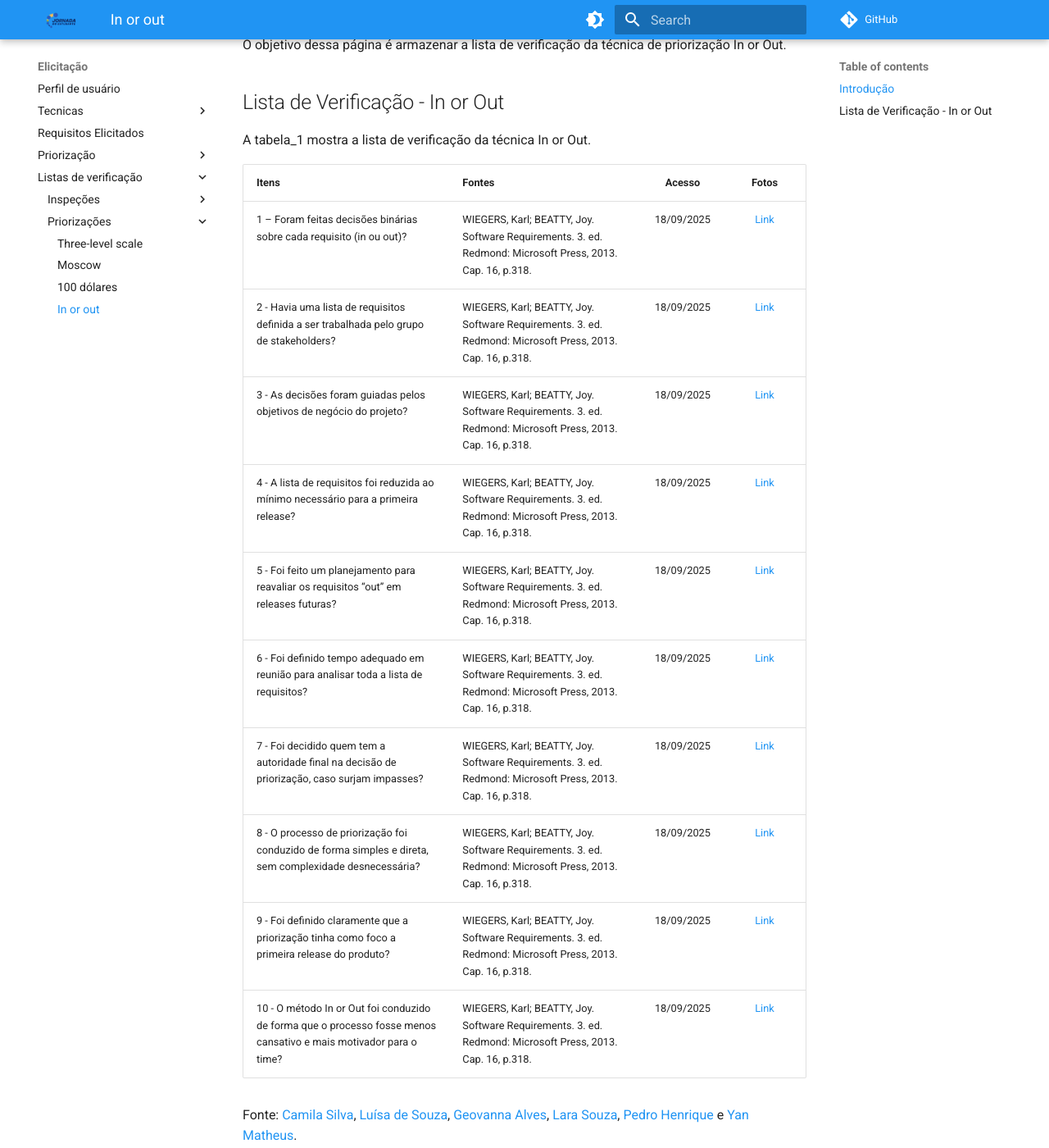
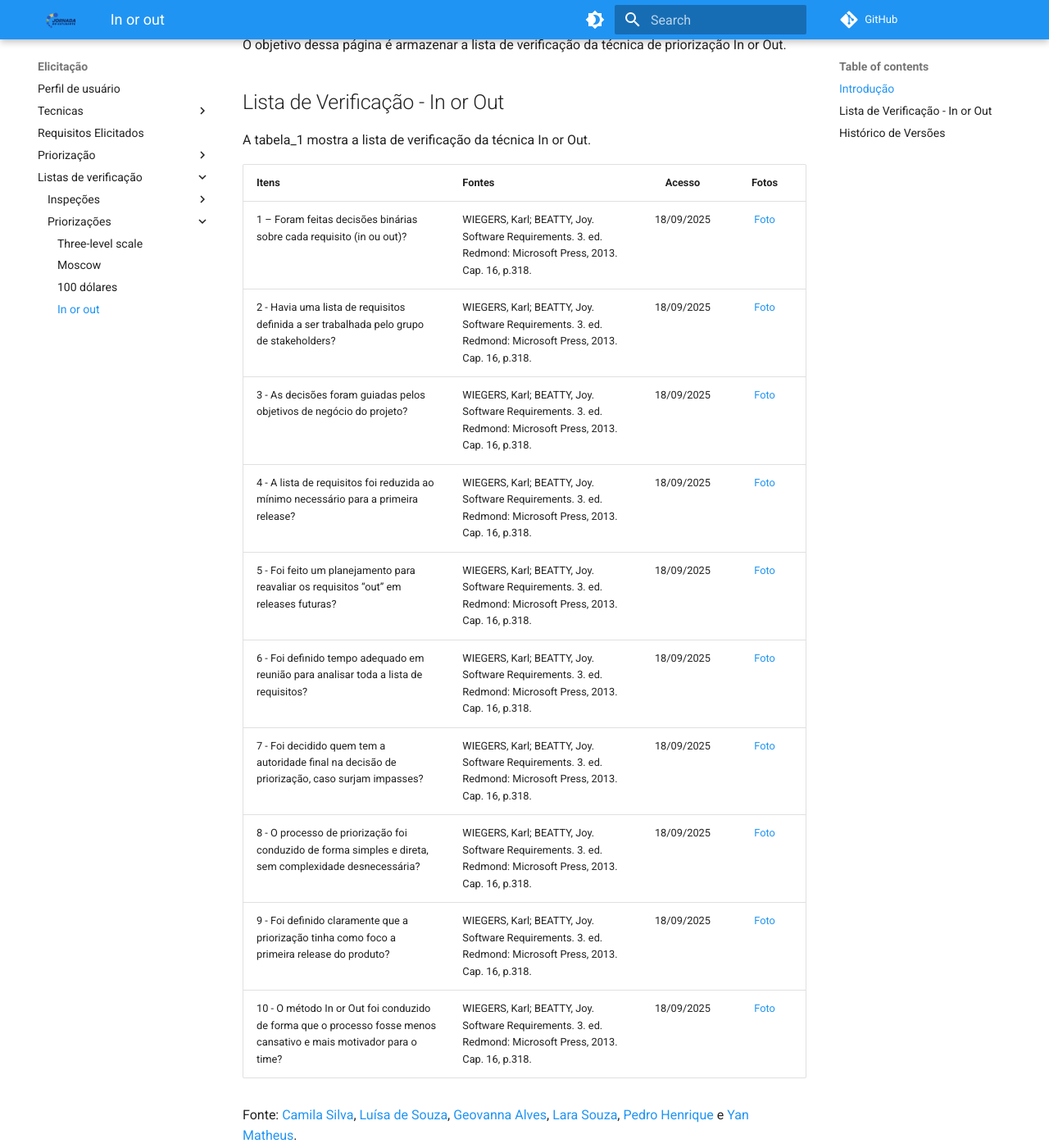
Before and after one commit to Requisitos-de-Software/2025.2-Grupo05, an MkDocs documentation site: the page built from docs/Elicitação/LVs/priorizações/In_or_outLV.md, in a window 1280 px wide and 1400 px high, scrolled down 237 px. Shown: the whole window at 82% size. Built offline with MkDocs 1.6.1 and Material for MkDocs 9.7.7, drawn with Linux system fonts in a browser that asks for light colours; comment, search, counter and statistics services are not loaded.

Commit message:
formatando listas de verificação de priorização

```diff
--- a/docs/Elicitação/LVs/priorizações/In_or_outLV.md
+++ b/docs/Elicitação/LVs/priorizações/In_or_outLV.md
@@ -5,27 +5,26 @@
 O objetivo dessa página é armazenar a lista de verificação da técnica de priorização In or Out.
 
 ## Lista de Verificação - In or Out
+
 A tabela_1 mostra a lista de verificação da técnica In or Out.
 
-| Itens | Fontes | Acesso | Fotos |
-| :---- | ----- | :---: | :---: |
-| 1 –  Foram feitas decisões binárias sobre cada requisito (in ou out)? |WIEGERS, Karl; BEATTY, Joy. Software Requirements. 3. ed. Redmond: Microsoft Press, 2013. Cap. 16, p.318.  | 18/09/2025 | [Link](https://postimg.cc/F7Q5qjLn)|
-| 2 \- Havia uma lista de requisitos definida a ser trabalhada pelo grupo de stakeholders?| WIEGERS, Karl; BEATTY, Joy. Software Requirements. 3. ed. Redmond: Microsoft Press, 2013. Cap. 16, p.318. | 18/09/2025 | [Link](https://postimg.cc/S2Fbh8PN)|
- | 3 \- As decisões foram guiadas pelos objetivos de negócio do projeto? | WIEGERS, Karl; BEATTY, Joy. Software Requirements. 3. ed. Redmond: Microsoft Press, 2013. Cap. 16, p.318. | 18/09/2025| [Link](https://postimg.cc/JtR4HVTR) |
-| 4 \- A lista de requisitos foi reduzida ao mínimo necessário para a primeira release?| WIEGERS, Karl; BEATTY, Joy. Software Requirements. 3. ed. Redmond: Microsoft Press, 2013. Cap. 16, p.318.|18/09/2025| [Link](https://postimg.cc/wywKsPvx) |
-| 5 \-  Foi feito um planejamento para reavaliar os requisitos “out” em releases futuras?| WIEGERS, Karl; BEATTY, Joy. Software Requirements. 3. ed. Redmond: Microsoft Press, 2013. Cap. 16, p.318. |18/09/2025 | [Link](https://postimg.cc/ZCcNvxPV)|
-| 6 \- Foi definido tempo adequado em reunião para analisar toda a lista de requisitos?| WIEGERS, Karl; BEATTY, Joy. Software Requirements. 3. ed. Redmond: Microsoft Press, 2013. Cap. 16, p.318. |18/09/2025| [Link](https://postimg.cc/qhsqVp1B)|
-| 7 \- Foi decidido quem tem a autoridade final na decisão de priorização, caso surjam impasses?|  WIEGERS, Karl; BEATTY, Joy. Software Requirements. 3. ed. Redmond: Microsoft Press, 2013. Cap. 16, p.318.| 18/09/2025| [Link](https://postimg.cc/k6mKLJxp)|
-| 8 \- O processo de priorização foi conduzido de forma simples e direta, sem complexidade desnecessária?| WIEGERS, Karl; BEATTY, Joy. Software Requirements. 3. ed. Redmond: Microsoft Press, 2013. Cap. 16, p.318. | 18/09/2025| [Link](https://postimg.cc/QBsM3Hys)|
-| 9 \- Foi definido claramente que a priorização tinha como foco a primeira release do produto?| WIEGERS, Karl; BEATTY, Joy. Software Requirements. 3. ed. Redmond: Microsoft Press, 2013. Cap. 16, p.318.| 18/09/2025 | [Link](https://postimg.cc/9DLkWkxt)|
-| 10 \- O método In or Out foi conduzido de forma que o processo fosse menos cansativo e mais motivador para o time?| WIEGERS, Karl; BEATTY, Joy. Software Requirements. 3. ed. Redmond: Microsoft Press, 2013. Cap. 16, p.318.| 18/09/2025| [Link](https://postimg.cc/ZW6rHvdg)|
-
+| Itens                                                                                                              | Fontes                                                                                                    |   Acesso   |                Fotos                |
+| :----------------------------------------------------------------------------------------------------------------- | --------------------------------------------------------------------------------------------------------- | :--------: | :---------------------------------: |
+| 1 – Foram feitas decisões binárias sobre cada requisito (in ou out)?                                               | WIEGERS, Karl; BEATTY, Joy. Software Requirements. 3. ed. Redmond: Microsoft Press, 2013. Cap. 16, p.318. | 18/09/2025 | [Foto](https://postimg.cc/F7Q5qjLn) |
+| 2 \- Havia uma lista de requisitos definida a ser trabalhada pelo grupo de stakeholders?                           | WIEGERS, Karl; BEATTY, Joy. Software Requirements. 3. ed. Redmond: Microsoft Press, 2013. Cap. 16, p.318. | 18/09/2025 | [Foto](https://postimg.cc/S2Fbh8PN) |
+| 3 \- As decisões foram guiadas pelos objetivos de negócio do projeto?                                              | WIEGERS, Karl; BEATTY, Joy. Software Requirements. 3. ed. Redmond: Microsoft Press, 2013. Cap. 16, p.318. | 18/09/2025 | [Foto](https://postimg.cc/JtR4HVTR) |
+| 4 \- A lista de requisitos foi reduzida ao mínimo necessário para a primeira release?                              | WIEGERS, Karl; BEATTY, Joy. Software Requirements. 3. ed. Redmond: Microsoft Press, 2013. Cap. 16, p.318. | 18/09/2025 | [Foto](https://postimg.cc/wywKsPvx) |
+| 5 \- Foi feito um planejamento para reavaliar os requisitos “out” em releases futuras?                             | WIEGERS, Karl; BEATTY, Joy. Software Requirements. 3. ed. Redmond: Microsoft Press, 2013. Cap. 16, p.318. | 18/09/2025 | [Foto](https://postimg.cc/ZCcNvxPV) |
+| 6 \- Foi definido tempo adequado em reunião para analisar toda a lista de requisitos?                              | WIEGERS, Karl; BEATTY, Joy. Software Requirements. 3. ed. Redmond: Microsoft Press, 2013. Cap. 16, p.318. | 18/09/2025 | [Foto](https://postimg.cc/qhsqVp1B) |
+| 7 \- Foi decidido quem tem a autoridade final na decisão de priorização, caso surjam impasses?                     | WIEGERS, Karl; BEATTY, Joy. Software Requirements. 3. ed. Redmond: Microsoft Press, 2013. Cap. 16, p.318. | 18/09/2025 | [Foto](https://postimg.cc/k6mKLJxp) |
+| 8 \- O processo de priorização foi conduzido de forma simples e direta, sem complexidade desnecessária?            | WIEGERS, Karl; BEATTY, Joy. Software Requirements. 3. ed. Redmond: Microsoft Press, 2013. Cap. 16, p.318. | 18/09/2025 | [Foto](https://postimg.cc/QBsM3Hys) |
+| 9 \- Foi definido claramente que a priorização tinha como foco a primeira release do produto?                      | WIEGERS, Karl; BEATTY, Joy. Software Requirements. 3. ed. Redmond: Microsoft Press, 2013. Cap. 16, p.318. | 18/09/2025 | [Foto](https://postimg.cc/9DLkWkxt) |
+| 10 \- O método In or Out foi conduzido de forma que o processo fosse menos cansativo e mais motivador para o time? | WIEGERS, Karl; BEATTY, Joy. Software Requirements. 3. ed. Redmond: Microsoft Press, 2013. Cap. 16, p.318. | 18/09/2025 | [Foto](https://postimg.cc/ZW6rHvdg) |
 
 Fonte: [Camila Silva](https://github.com/CamilaSilvaC), [Luísa de Souza](https://github.com/luisa12ll), [Geovanna Alves](https://github.com/GeovannaUmbelino), [Lara Souza](https://github.com/mel14-hub), [Pedro Henrique](https://github.com/pedrohpsantos) e [Yan Matheus](https://github.com/Yanmatheus0812).
 
-# Histórico de Versões
+## Histórico de Versões
 
-| Versão | Data       | Descrição                    | Autor(es)                          | Revisor(es)                          |
-|--------|------------|------------------------------|-----------------------------------|-------------------------------------|
-| 1.0    | 06/10/2025 | Adicionando lista de verificação  | [Camila Silva](https://github.com/CamilaSilvaC) | [Geovanna Alves](https://github.com/GeovannaUmbelino)|
-||
+| Versão | Data       | Descrição                        | Autor(es)                                       | Revisor(es)                                           |
+| ------ | ---------- | -------------------------------- | ----------------------------------------------- | ----------------------------------------------------- |
+| 1.0    | 06/10/2025 | Adicionando lista de verificação | [Camila Silva](https://github.com/CamilaSilvaC) | [Geovanna Alves](https://github.com/GeovannaUmbelino) |
```
Also changed, not shown: docs/Elicitação/LVs/priorizações/100_dolaresLV.md (+14 -14 lines), docs/Elicitação/LVs/priorizações/LV_Three_level.md (+11 -11 lines), docs/Elicitação/LVs/priorizações/MoscowLV.md (+17 -17 lines).
